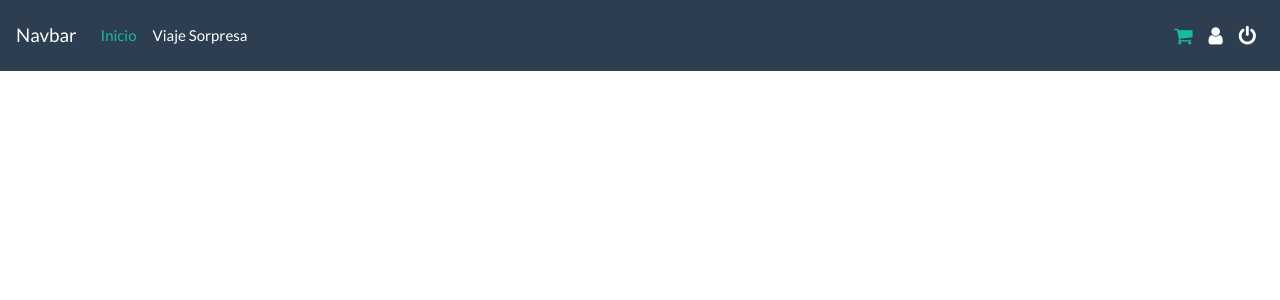
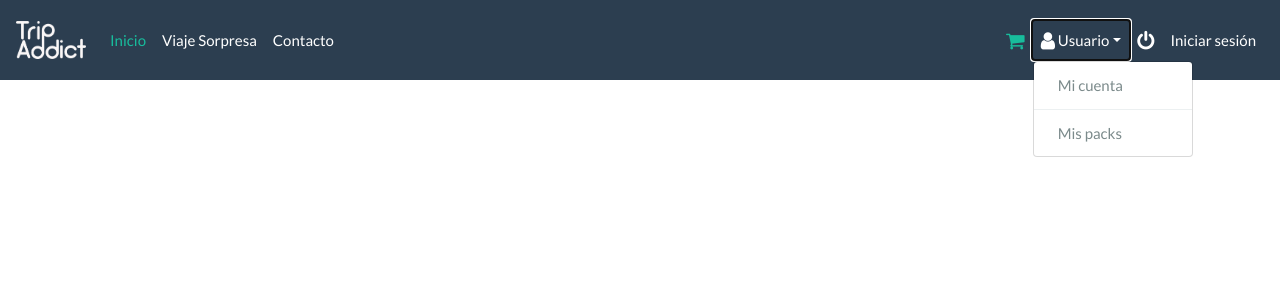
Before and after one commit to acencerradotello/viajesRandom, a PHP site: page /menu.php in a window 1280 px wide, after a click on "Usuario". Shown: the top 300 px of the page. Run offline with PHP 8.4, Linux system fonts and the light colour scheme.

Commit message:
Subir APP

```diff
--- a/APP/menu.php
+++ b/APP/menu.php
@@ -13,7 +13,7 @@
 <body>
 
 <nav class="navbar navbar-expand-lg navbar-dark bg-primary">
-  <a class="navbar-brand" href="#">Navbar</a>
+  <a class="navbar-brand " href="#"><img src="images/Logo/logo_tripAddict_blanco.png" style="width:70px"/></a>
   <button class="navbar-toggler" type="button" data-toggle="collapse" data-target="#navbarColor01" aria-controls="navbarColor01" aria-expanded="false" aria-label="Toggle navigation">
     <span class="navbar-toggler-icon"></span>
   </button>
@@ -26,17 +26,37 @@
       <li class="nav-item">
         <a class="nav-link" href="#">Viaje Sorpresa</a>
       </li>
+      <li class="nav-item">
+        <a class="nav-link" href="#">Contacto</a>
+      </li>
 
     </ul>
+
     <ul class="navbar-nav ml-auto">
       <li class="nav-item active">
         <a class="nav-link" href="#"><i class="fa fa-shopping-cart fa-lg" aria-hidden="true"></i></a>
       </li>
+
+
+      <!--inicio DROPDOWN-->
+      <li class="nav-item dropdown">
+    <a class="nav-link dropdown-toggle" data-toggle="dropdown" href="#" role="button"
+     aria-haspopup="true" aria-expanded="false"><i class="fa fa-user fa-lg" aria-hidden="true"> </i> Usuario</a>
+    <div class="dropdown-menu">
+      <a class="dropdown-item" href="#">Mi cuenta</a>
+      <div class="dropdown-divider"></div>
+      <a class="dropdown-item" href="#">Mis packs</a>
+
+    </div>
+      </li>
+
+      <!--final DROPDOWN-->
+
       <li class="nav-item">
-        <a class="nav-link" href="#"><i class="fa fa-user fa-lg" aria-hidden="true"></i></a>
+        <a class="nav-link" href="#"><i class="fa fa-power-off fa-lg" aria-hidden="true"></i></a>
       </li>
       <li class="nav-item">
-        <a class="nav-link" href="#"><i class="fa fa-power-off fa-lg" aria-hidden="true"></i></a>
+        <a class="nav-link" href="#">Iniciar sesión</a>
       </li>
 
     </ul>
@@ -44,5 +64,10 @@
   </div>
 </nav>
 
+
+<script src="https://code.jquery.com/jquery-3.3.1.slim.min.js" integrity="sha384-q8i/X+965DzO0rT7abK41JStQIAqVgRVzpbzo5smXKp4YfRvH+8abtTE1Pi6jizo" crossorigin="anonymous"></script>
+<script src="https://cdnjs.cloudflare.com/ajax/libs/popper.js/1.14.7/umd/popper.min.js" integrity="sha384-UO2eT0CpHqdSJQ6hJty5KVphtPhzWj9WO1clHTMGa3JDZwrnQq4sF86dIHNDz0W1" crossorigin="anonymous"></script>
+<script src="https://stackpath.bootstrapcdn.com/bootstrap/4.3.1/js/bootstrap.min.js" integrity="sha384-JjSmVgyd0p3pXB1rRibZUAYoIIy6OrQ6VrjIEaFf/nJGzIxFDsf4x0xIM+B07jRM" crossorigin="anonymous"></script>
+
 </body>
 </html>
```
Also changed, not shown: APP/footer.php (added, +22 -0 lines), APP/images/Logo/logo_tripAddict_blanco.png (added), APP/images/Logo/logo_tripAdict_color.png (added).
